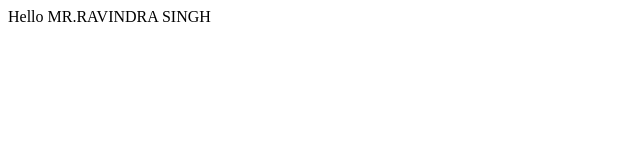
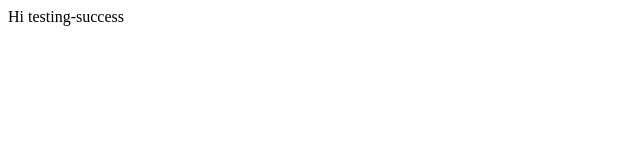
Before and after one commit to joenjie/vercel-demo1, a Next.js app: page / in a window 1280 px wide. Shown: the top 160 px of the page, without its empty margins (0-640 px from the left). Built offline with nearby package versions, Linux system fonts and the light colour scheme.

Commit message:
Update index.tsx

```diff
--- a/pages/index.tsx
+++ b/pages/index.tsx
@@ -3,7 +3,7 @@ import Link from 'next/link'
 export default function IndexPage() {
   return (
     <div>
-      Hello MR.RAVINDRA SINGH
+      Hi testing-success
     </div>
   )
 }
```
